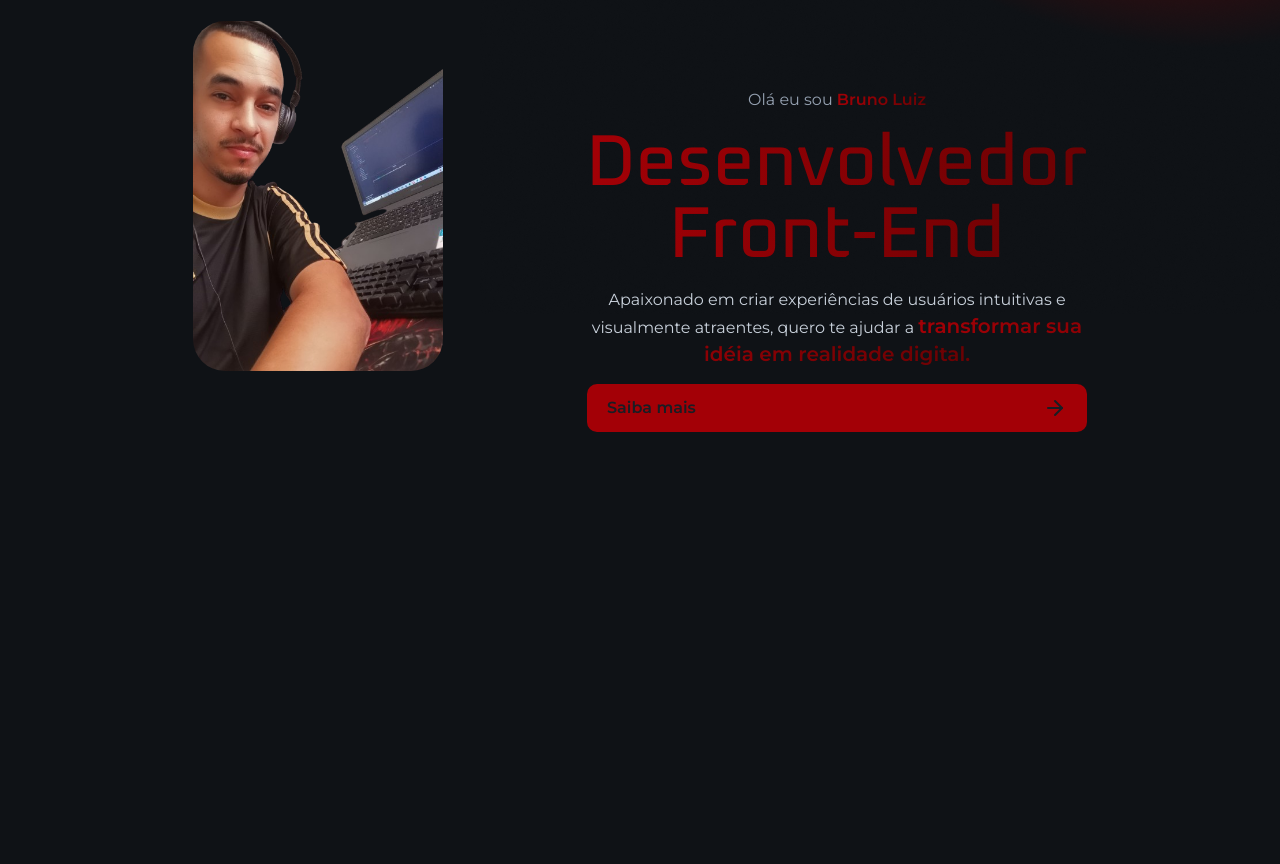
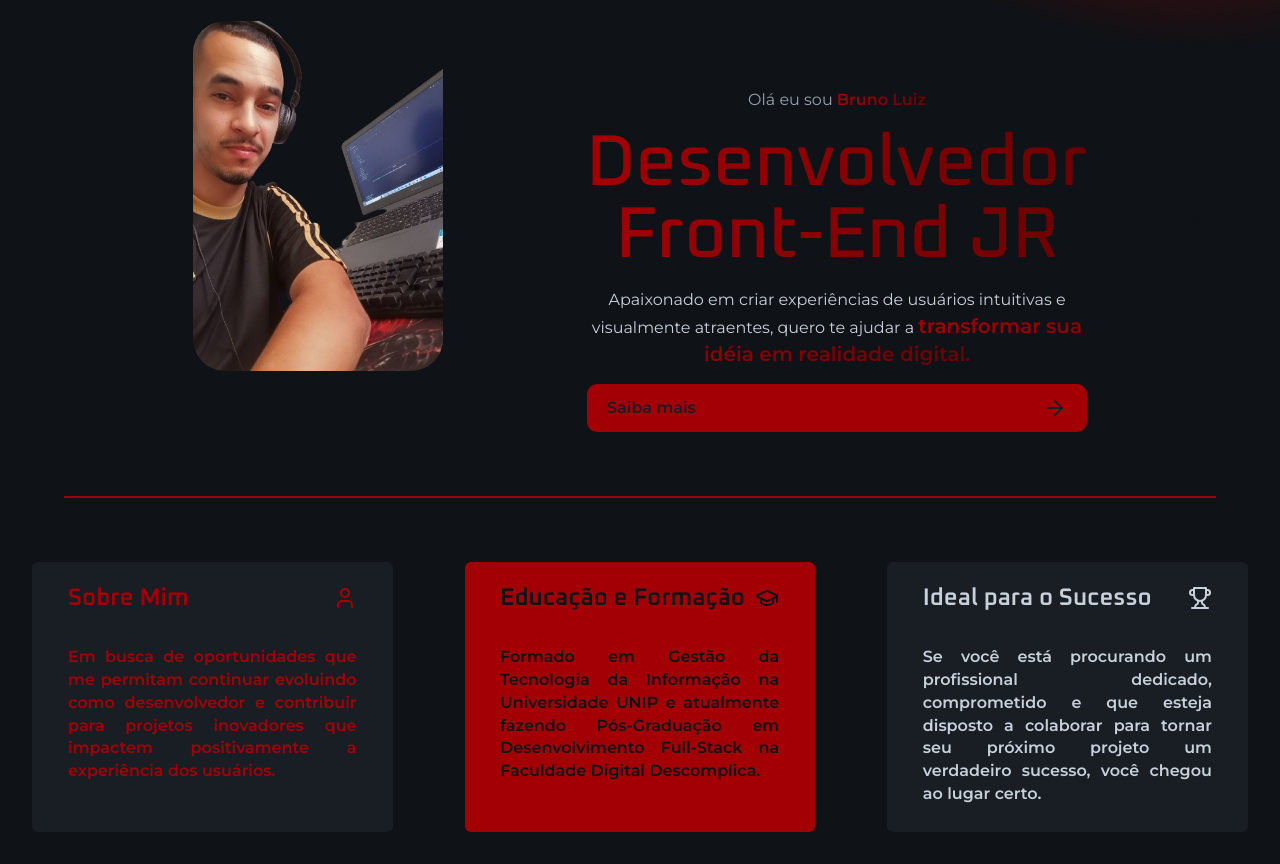
Before and after one commit to thenrybruno/new-portfolio, a Next.js app: page / in a window 1280 px wide. Shown: the part 180-1044 px from the top of the page. Before the commit the page ends 800 px from the top, so only its background shows below. Built offline with nearby package versions, Linux system fonts and the light colour scheme.

Commit message:
Criação do component card, e do segunda seção do projeto

```diff
--- a/package.json
+++ b/package.json
@@ -15,6 +15,7 @@
     "postcss": "^8.5.3",
     "react": "^19.0.0",
     "react-dom": "^19.0.0",
+    "tailwind-merge": "^3.0.1",
     "tailwindcss": "^4.0.9"
   },
   "devDependencies": {
--- a/src/app/page.tsx
+++ b/src/app/page.tsx
@@ -1,10 +1,13 @@
 import FirstSection from "@/components/firstSection";
+import SecondSection from "@/components/SecondSection";
 
 
 export default function Home() {
   return (
     <>
       <FirstSection />
+      <div className="border border-first-red w-[90%] m-auto my-8"></div>
+      <SecondSection />
     </>
   );
 }
--- a/src/components/Button.tsx
+++ b/src/components/Button.tsx
@@ -1,4 +1,4 @@
-import { ComponentProps, ReactNode } from "react"
+import { ComponentProps } from "react"
 
 interface ButtonProps extends ComponentProps<'button'> {}
 
--- /dev/null
+++ b/src/components/Card.tsx
@@ -0,0 +1,26 @@
+import { ComponentProps } from "react"
+import { twMerge } from "tailwind-merge"
+
+interface CardProps extends ComponentProps<'div'> { }
+
+export function Card({ className, ...props }: CardProps) {
+    return (
+        <div className={twMerge("max-w-full min-h-[200px] flex flex-col items-center gap-5 rounded-md p-5 md:min-h-[150px] lg:max-w-[400px] lg:min-h-[270px] lg:gap-8", className)} {...props} />
+    )
+}
+
+interface TitleCardProps extends ComponentProps<'div'> { }
+
+export function TitleCard({ className, ...props }: TitleCardProps) {
+    return (
+        <div className={twMerge("flex items-center justify-between w-[90%] text-2xl font-bold font-heading lg:text-2xl", className)} {...props} />
+    )
+}
+
+interface TextCardProps extends ComponentProps<'p'> { }
+
+export function TextCard({className, ...props}: TextCardProps) {
+    return (
+        <p className={twMerge("text-justify text-sm font-bold w-[90%] lg:text-[1rem]", className)} {...props} />
+    )
+}
--- a/src/components/SecondSection.tsx
+++ b/src/components/SecondSection.tsx
@@ -1,9 +1,38 @@
+import { CardContent } from "@/lib/CardsContent";
+import { Card, TextCard, TitleCard } from "./Card";
+import { GraduationCap, Trophy, User } from "lucide-react";
 
 
 export default function SecondSection() {
     return (
-        <section>
-
+        <section id="about" className="min-h-full flex flex-col items-center gap-5 p-8 lg:flex-row lg:justify-center lg:gap-18">
+            <Card className="bg-gray-700 text-first-red">
+                <TitleCard>
+                    <h2>{CardContent[0].title}</h2>
+                    <User />
+                </TitleCard>
+                <TextCard>
+                    {CardContent[0].description}
+                </TextCard>
+            </Card>
+            <Card className="bg-first-red text-gray-900">
+                <TitleCard>
+                    <h2>{CardContent[1].title}</h2>
+                    <GraduationCap />
+                </TitleCard>
+                <TextCard>
+                    {CardContent[1].description}
+                </TextCard>
+            </Card>
+            <Card className="bg-gray-700 text-gray-200">
+                <TitleCard>
+                    <h2>{CardContent[2].title}</h2>
+                    <Trophy />
+                </TitleCard>
+                <TextCard>
+                    {CardContent[2].description}
+                </TextCard>
+            </Card>
         </section>
     )
 }
--- a/src/components/firstSection.tsx
+++ b/src/components/firstSection.tsx
@@ -2,20 +2,23 @@ import { DeveloperData } from "@/lib/Developer";
 import Image from "next/image";
 import Button from "./Button";
 import { ArrowRight } from "lucide-react";
+import Link from "next/link";
 
 
 export default function FirstSection() {
     return (
         <section className="min-h-full flex flex-col items-center gap-5 p-8 lg:flex-row lg:justify-center lg:gap-36">
-            <Image className="rounded-4xl lg:w-[250px] lg:h-[350px]" src={DeveloperData.avatar} alt="Bruno" width={200} height={300}/>
+            <Image className="rounded-4xl lg:w-[250px] lg:h-[350px]" src={DeveloperData.avatar} alt="Bruno" width={200} height={300} />
             <div className="flex flex-col items-center gap-4 lg:max-w-[500px] lg:pt-32">
                 <p className="text-gray-300 text-sm md:text-base">Olá eu sou <span className="text-custom-gradient text-base">{DeveloperData.name}</span></p>
-                <h1 className="text-4xl text-custom-gradient text-center leading-none font-heading font-medium flex flex-col md:text-4xl lg:text-7xl">Desenvolvedor Front-End</h1>
+                <h1 className="text-5xl text-custom-gradient text-center leading-none font-heading font-medium flex flex-col md:text-4xl lg:text-7xl">Desenvolvedor Front-End JR</h1>
                 <p className="text-center text-gray-200">Apaixonado em criar experiências de usuários intuitivas e visualmente atraentes, quero te ajudar a <span className="text-custom-gradient text-xl font-bold">transformar sua idéia em realidade digital.</span></p>
-                <Button>
-                    Saiba mais
-                    <ArrowRight />
-                </Button>
+                <Link className="w-full" href='#about'>
+                    <Button>
+                        Saiba mais
+                        <ArrowRight />
+                    </Button>
+                </Link>
             </div>
         </section>
     )
--- /dev/null
+++ b/src/lib/CardsContent.ts
@@ -0,0 +1,19 @@
+interface CardContent {
+    title: string
+    description: string
+}
+
+export const CardContent: CardContent[] = [
+    {
+        title: 'Sobre Mim',
+        description: 'Em busca de oportunidades que me permitam continuar evoluindo como desenvolvedor e contribuir para projetos inovadores que impactem positivamente a experiência dos usuários.'
+    },
+    {
+        title: 'Educação e Formação',
+        description: 'Formado em Gestão da Tecnologia da Informação na Universidade UNIP e atualmente fazendo Pós-Graduação em Desenvolvimento Full-Stack na Faculdade Digital Descomplica.'
+    },
+    {
+        title: 'Ideal para o Sucesso',
+        description: 'Se você está procurando um profissional dedicado, comprometido e que esteja disposto a colaborar para tornar seu próximo projeto um verdadeiro sucesso, você chegou ao lugar certo.'
+    },
+]
```
Also changed, not shown: 1 other file (tests, documents, lock files or other folders).
